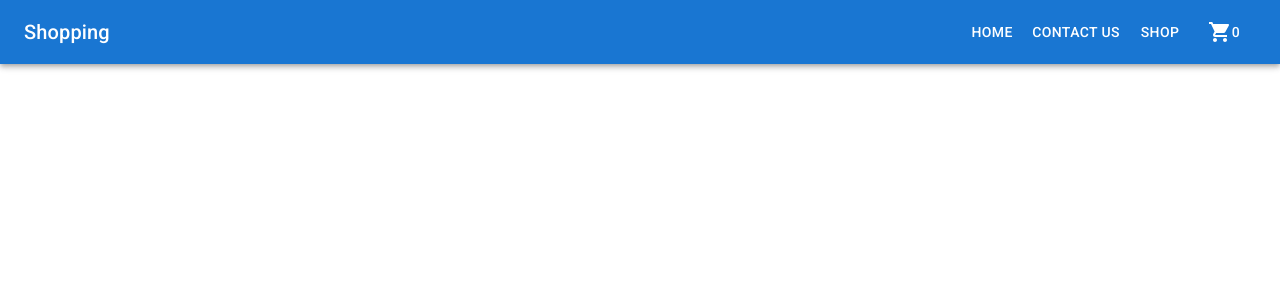
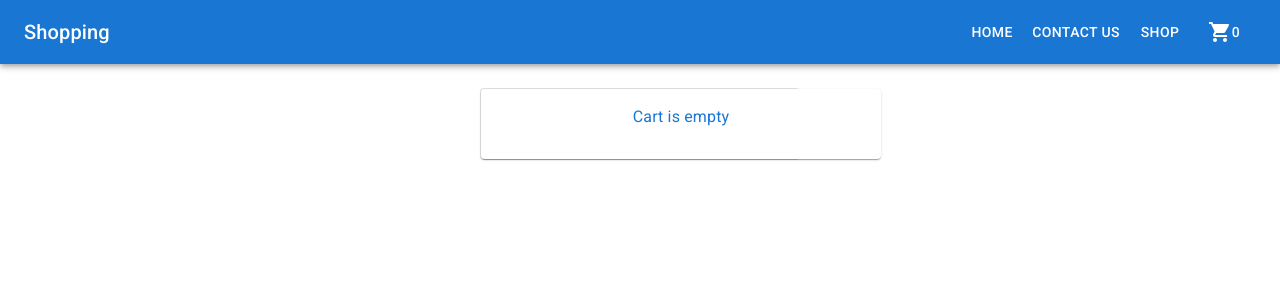
Before and after one commit to sid10297/shopping, a React (Create React App) app in the folder frontend/: page /cart in a window 1280 px wide. Shown: the top 300 px of the page. Built offline with nearby package versions, Linux system fonts and the light colour scheme; data requests are answered from the project's data file.

Commit message:
Handle state change of shop and cart component simultaneously

```diff
--- a/frontend/src/App/App.jsx
+++ b/frontend/src/App/App.jsx
@@ -27,16 +27,48 @@ const App = () => {
 
     if (productInCart) {
       productInCart.quantity += 1;
-
-      productInCart.product.quantityAvailable -= 1;
-      setAddedProducts([...addedProducts]);
+      product.quantityAvailable -= 1;
+      return setAddedProducts([...addedProducts]);
     } else {
       product.quantityAvailable -= 1;
-      setAddedProducts([...addedProducts, { product, quantity: 1 }]);
+      return setAddedProducts([...addedProducts, { product, quantity: 1 }]);
     }
   };
 
-  const removeFromCart = (product) => {};
+  const changeQuantity = (product, quantity) => {
+    console.log("Product : ", product, "Quantity : ", quantity);
+    const productQuantityToIncrease = addedProducts.find(
+      (_product) => _product.product.id === product.id
+    );
+
+    console.log(productQuantityToIncrease);
+
+    if (productQuantityToIncrease) {
+      product.quantityAvailable -= 1;
+      productQuantityToIncrease.quantity += 1;
+      return setAddedProducts([...addedProducts]);
+    }
+  };
+
+  const removeFromCart = (product, quantity) => {
+    const productQuantityToDecrease = addedProducts.find(
+      (_product) => _product.product.id === product.id
+    );
+
+    if (productQuantityToDecrease.quantity === 0) {
+      const filterOut = addedProducts.filter(
+        (_product) => _product.product.id !== product.id
+      );
+
+      return setAddedProducts(filterOut);
+    }
+
+    if (productQuantityToDecrease) {
+      product.quantityAvailable += 1;
+      productQuantityToDecrease.quantity -= 1;
+      return setAddedProducts([...addedProducts]);
+    }
+  };
 
   const productsValue = {
     productList,
@@ -44,6 +76,7 @@ const App = () => {
     total,
     addToCart,
     removeFromCart,
+    changeQuantity,
   };
   return (
     <>
--- a/frontend/src/Components/CartProduct.jsx
+++ b/frontend/src/Components/CartProduct.jsx
@@ -8,8 +8,18 @@ import {
   Paper,
   Typography,
 } from "@mui/material";
+import { useContext } from "react";
+import ProductsContext from "../Contexts/ProductsContext";
 
 const CartProduct = ({ product, quantity }) => {
+  const { changeQuantity, removeFromCart } = useContext(ProductsContext);
+  const incrementQuantity = () => {
+    changeQuantity(product, quantity);
+  };
+  const decrementQuantity = () => {
+    removeFromCart(product, quantity);
+  };
+
   return (
     <>
       <Grid item xs={12} sm={6} md={3} margin={3}>
@@ -47,10 +57,21 @@ const CartProduct = ({ product, quantity }) => {
               </Typography>
             </CardContent>
             <CardActions style={{ justifyContent: "center" }}>
-              <Button size="small" color="primary" variant="contained">
+              <Button
+                size="small"
+                color="primary"
+                variant="contained"
+                onClick={incrementQuantity}
+                disabled={product.quantityAvailable === 0}
+              >
                 +
               </Button>
-              <Button size="small" color="primary" variant="contained">
+              <Button
+                size="small"
+                color="primary"
+                variant="contained"
+                onClick={decrementQuantity}
+              >
                 -
               </Button>
             </CardActions>
--- a/frontend/src/Screens/Cart.jsx
+++ b/frontend/src/Screens/Cart.jsx
@@ -4,6 +4,7 @@ import {
   CardActions,
   CardContent,
   CardMedia,
+  Container,
   Grid,
   Paper,
   Typography,
@@ -16,13 +17,43 @@ const Cart = () => {
   const { addedProducts } = useContext(ProductsContext);
   return (
     <Grid container justifyContent="center">
-      {addedProducts.map((_product) => (
-        <CartProduct
-          product={_product.product}
-          key={_product.product.id}
-          quantity={_product.quantity}
-        />
-      ))}
+      {addedProducts.length > 0 ? (
+        addedProducts.map((_product) => (
+          <CartProduct
+            product={_product.product}
+            key={_product.product.id}
+            quantity={_product.quantity}
+          />
+        ))
+      ) : (
+        <Grid container justifyContent="center">
+          <Grid item xs={12} sm={6} md={3} margin={3}>
+            <Paper variant="outlined">
+              <Card
+                sx={{
+                  // width: "300",
+                  height: "100%",
+                  minWidth: "400px",
+                  textAlign: "center",
+                  justifyContent: "center",
+                }}
+                style={{
+                  height: "100%",
+                  minWidth: "400px",
+                  textAlign: "center",
+                  justifyContent: "center",
+                }}
+              >
+                <CardContent>
+                  <Typography gutterBottom variant="body1" color="primary">
+                    Cart is empty
+                  </Typography>
+                </CardContent>
+              </Card>
+            </Paper>
+          </Grid>
+        </Grid>
+      )}
     </Grid>
   );
 };
```
